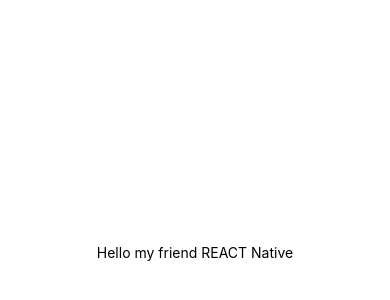
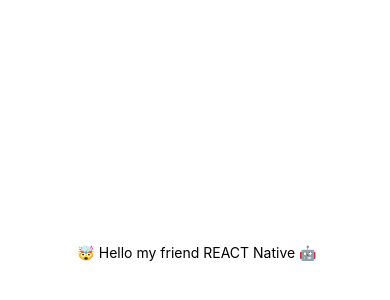
Before and after one commit to pacool84/REACT-Native-introduction-, a React Native app: screen / in a window 390 px wide. Shown: the part 170-470 px from the top of the page. Built offline with nearby package versions, Linux system fonts and the light colour scheme.

Commit message:
[ADD] Basic changes to set up dev environment

```diff
--- a/App.js
+++ b/App.js
@@ -4,7 +4,7 @@
 export default function App() {
   return (
     <View style={styles.container}>
-      <Text>Hello my friend REACT Native</Text>
+      <Text> 🤯 Hello my friend REACT Native 🤖</Text>
       <StatusBar style="auto" />
     </View>
   );
```
